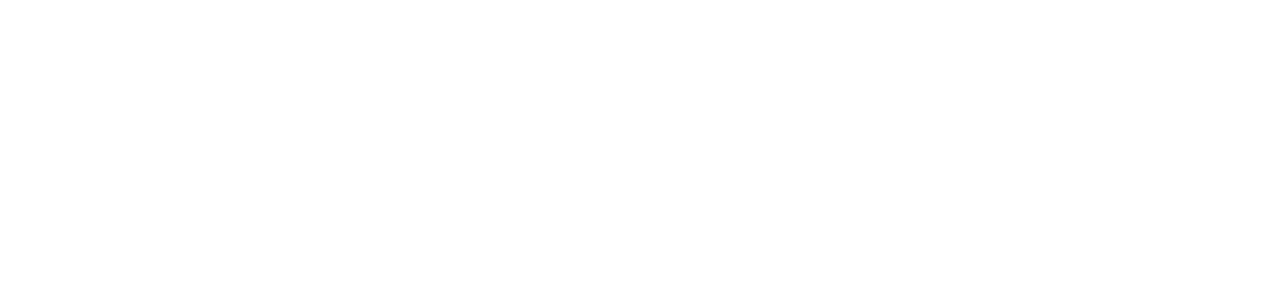
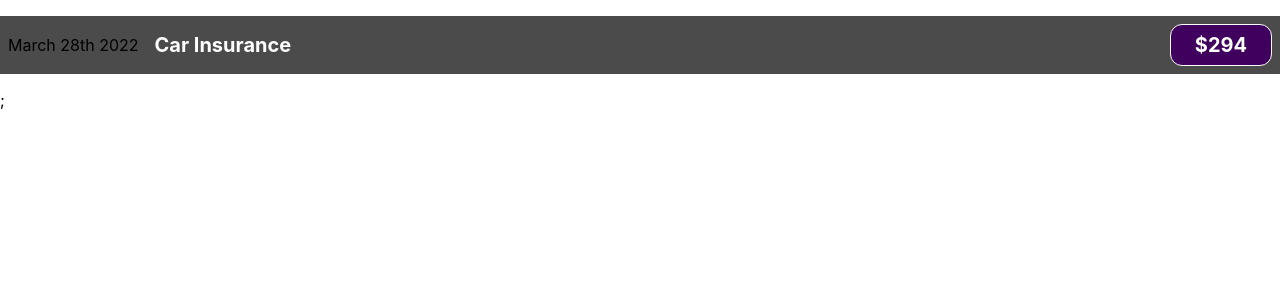
Before and after one commit to Oksana796/expenses-track, a React (Create React App) app: page / in a window 1280 px wide. Shown: the top 300 px of the page. Built offline with nearby package versions, Linux system fonts and the light colour scheme.

Commit message:
components folder

```diff
--- a/src/App.js
+++ b/src/App.js
@@ -1,10 +1,9 @@
-
-
+import ExpenseItem from "./components/ExpenseItem";
 
 function App() {
   return (
-    <div className="App">
-
+    <div>
+      <ExpenseItem />;
     </div>
   );
 }
--- /dev/null
+++ b/src/components/ExpenseItem.css
@@ -0,0 +1,54 @@
+.expense-item {
+  display: flex;
+  justify-content: space-between;
+  align-items: center;
+  padding: 0.5rem;
+  margin: 1rem 0;
+  background-color: #4b4b4b;
+}
+
+.expense-item__description {
+  display: flex;
+  flex-direction: column;
+  gap: 1rem;
+  align-items: flex-end;
+  flex-flow: column-reverse;
+  justify-content: flex-start;
+  flex: 1;
+}
+
+.expense-item h2 {
+  color: #3a3a3a;
+  font-size: 1rem;
+  flex: 1;
+  margin: 0 1rem;
+  color: white;
+}
+
+.expense-item__price {
+  font-size: 1rem;
+  font-weight: bold;
+  color: white;
+  background-color: #40005d;
+  border: 1px solid white;
+  padding: 0.5rem;
+  border-radius: 12px;
+}
+
+@media (min-width: 580px) {
+  .expense-item__description {
+    flex-direction: row;
+    align-items: center;
+    justify-content: flex-start;
+    flex: 1;
+  }
+
+  .expense-item__description h2 {
+    font-size: 1.25rem;
+  }
+
+  .expense-item__price {
+    font-size: 1.25rem;
+    padding: 0.5rem 1.5rem;
+  }
+}
--- /dev/null
+++ b/src/components/ExpenseItem.js
@@ -0,0 +1,15 @@
+import "./ExpenseItem.css";
+
+function ExpenseItem() {
+  return (
+    <div className="expense-item">
+      <div>March 28th 2022</div>
+      <div className="expense-item__description">
+        <h2>Car Insurance</h2>
+        <div className="expense-item__price">$294</div>
+      </div>
+    </div>
+  );
+}
+
+export default ExpenseItem;
```
Also changed, not shown: public/index.html (+1 -22 lines).
